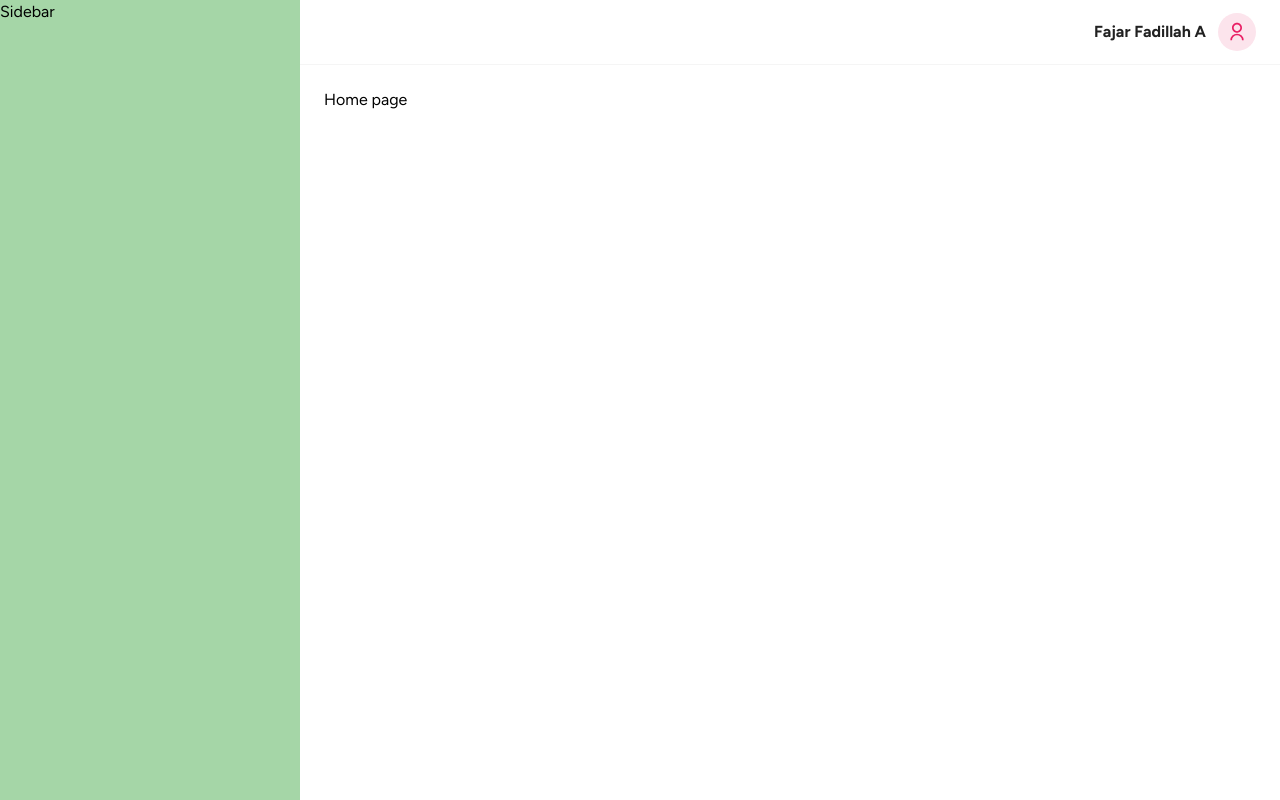
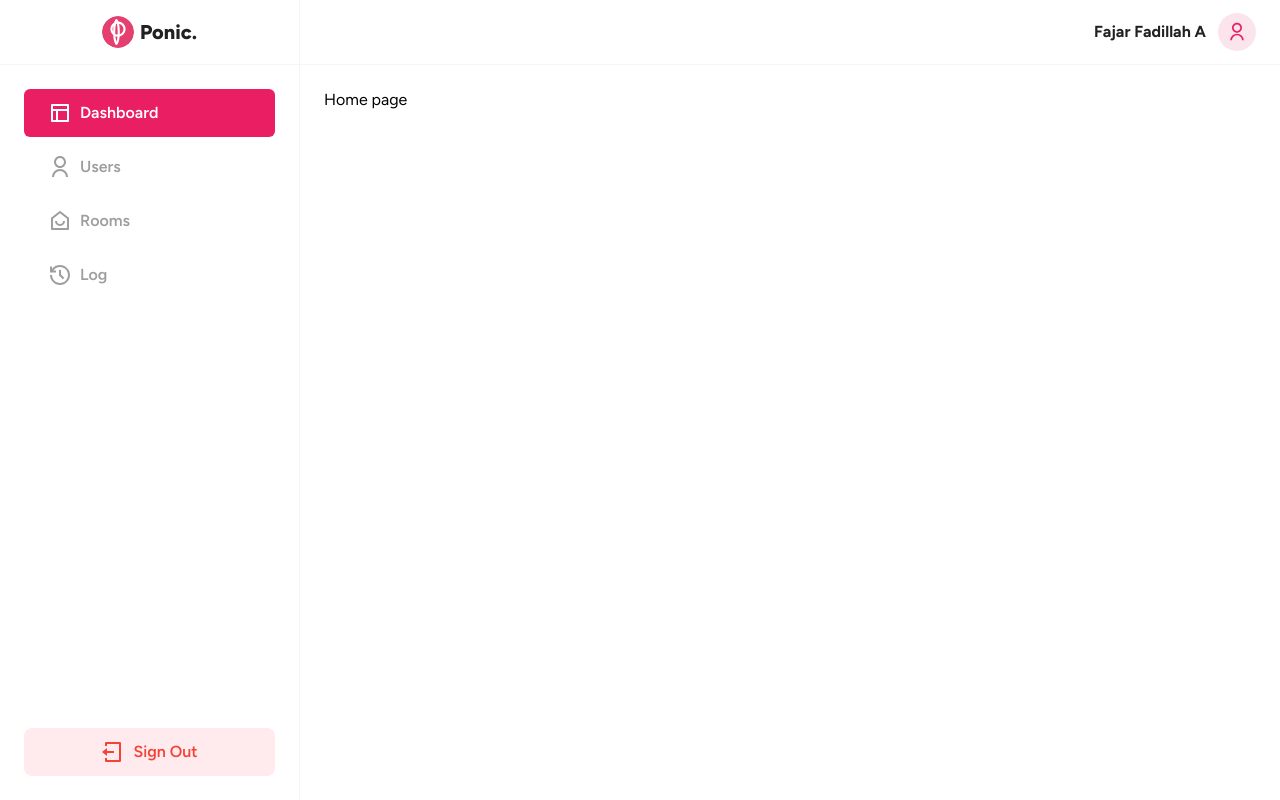
Before and after one commit to fajarfadillahh/dashboard-ponic-voting-web-application, a Next.js app: page / in a window 1280 px wide. Built offline with nearby package versions, Linux system fonts and the light colour scheme.

Commit message:
modified Sidebar components

```diff
--- a/components/Sidebar.jsx
+++ b/components/Sidebar.jsx
@@ -1,3 +1,67 @@
+import Image from "next/image";
+import Link from "next/link";
+import { useRouter } from "next/router";
+import { Button, Typography } from "@material-tailwind/react";
+import {
+  RiHistoryLine,
+  RiHomeSmile2Line,
+  RiLayout3Line,
+  RiLogoutBoxLine,
+  RiUserLine,
+} from "react-icons/ri";
+
 export default function Sidebar() {
-  return <aside className="h-screen w-[300px] bg-green-200">Sidebar</aside>;
+  const router = useRouter();
+
+  return (
+    <aside className="flex h-screen w-[300px] flex-col border-r border-gray-100">
+      <div className="inline-flex min-h-[64px] items-center justify-center gap-[6px]">
+        <Image
+          src="/assets/ponic-icon.svg"
+          alt="icon"
+          width={1000}
+          height={1000}
+          className="h-8 w-8 rounded-full"
+        />
+        <Typography className="text-[20px] font-extrabold text-gray-900">
+          Ponic.
+        </Typography>
+      </div>
+
+      <div className="flex h-full flex-col justify-between border-t border-gray-100 p-6">
+        <div className="flex flex-col gap-[6px]">
+          {[
+            ["Dashboard", <RiLayout3Line />, "/"],
+            ["Users", <RiUserLine />, "/users"],
+            ["Rooms", <RiHomeSmile2Line />, "/rooms"],
+            ["Log", <RiHistoryLine />, "/log"],
+          ].map(([text, icon, path], index) => {
+            return (
+              <Link
+                key={index}
+                href={path}
+                className={`sidebar-active inline-flex h-12 items-center gap-2 rounded-md px-6 text-gray-500 hover:bg-gray-200 ${
+                  router.pathname === path
+                    ? "active hover:bg-pink-500 hover:text-white"
+                    : null
+                }`}
+              >
+                <div className="text-[24px]">{icon}</div>
+                <span className="font-semibold">{text}</span>
+              </Link>
+            );
+          })}
+        </div>
+
+        <Button
+          variant="text"
+          color="red"
+          className="inline-flex h-12 items-center justify-center gap-2 bg-red-50 hover:bg-red-100"
+        >
+          <RiLogoutBoxLine className="text-[24px]" />
+          <Typography className="font-semibold capitalize">Sign Out</Typography>
+        </Button>
+      </div>
+    </aside>
+  );
 }
--- a/styles/globals.css
+++ b/styles/globals.css
@@ -5,3 +5,10 @@
 @tailwind base;
 @tailwind components;
 @tailwind utilities;
+
+/* custom components */
+@layer components {
+  .sidebar-active.active {
+    @apply bg-pink-500 text-white;
+  }
+}
```
